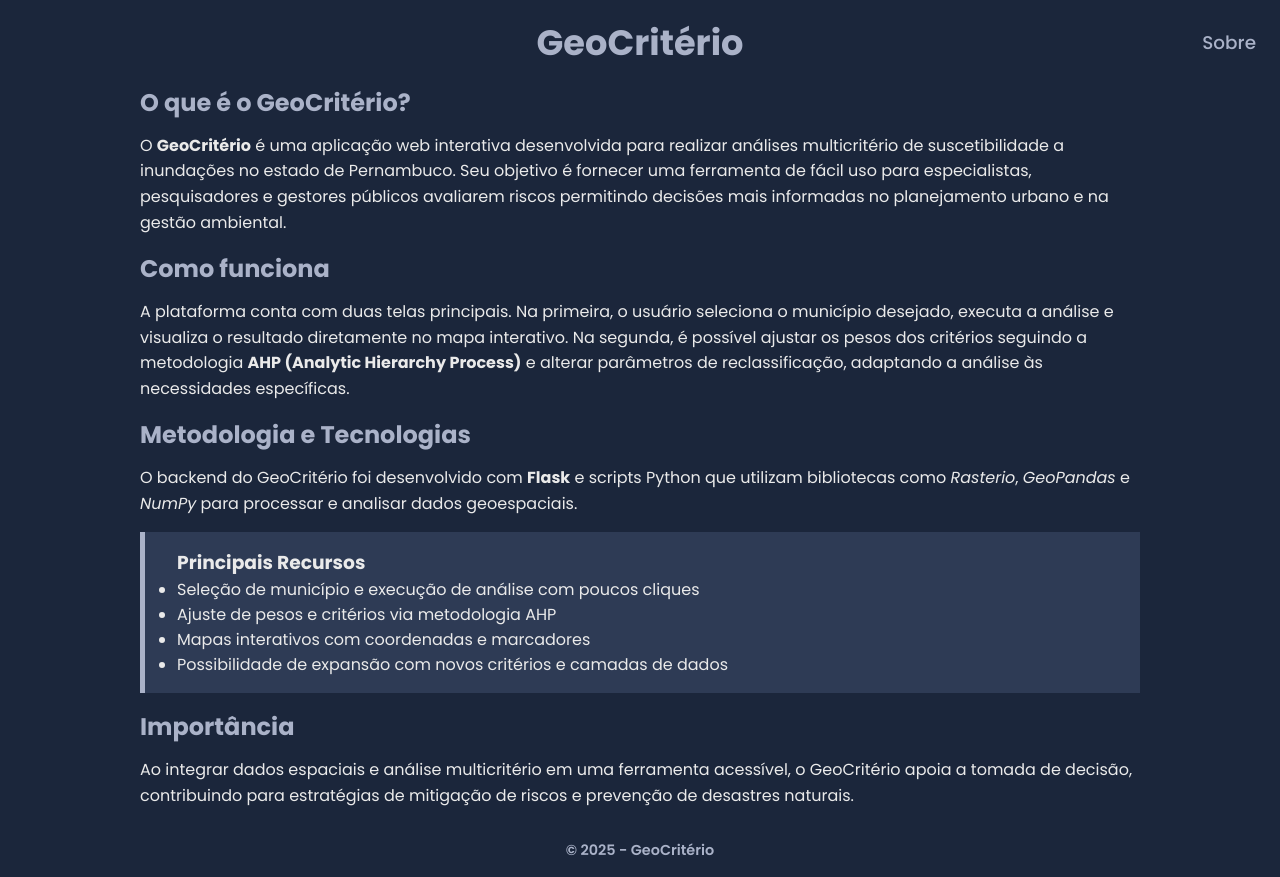
After one commit to ezequielhenrique/webapp-risco-inundacao, a Flask app: page /sobre in a window 1280 px wide. The commit adds this page. Run offline with Flask 3, Linux system fonts and the light colour scheme.

Commit message:
feat: criar página sobre

```diff
--- a/app.py
+++ b/app.py
@@ -74,3 +74,8 @@ def config():
 
     save_config(config)
     return redirect(url_for("index"))
+
+
+@app.route("/sobre", methods=["GET"])
+def sobre():
+    return render_template('sobre.html')
--- a/static/css/style.css
+++ b/static/css/style.css
@@ -25,16 +25,38 @@ body {
     font-family: var(--font);
 }
 
+header {
+    display: flex;
+    align-items: center;
+    justify-content: center;
+    position: relative;
+    margin: 1rem 0;
+    width: 100%;
+}
+
+header > h1 {
+    font-size: 2.2rem;
+    text-align: center;
+    color: var(--text-secondary-color);
+}
+
+header > a {
+    text-decoration: none;
+    color: var(--text-secondary-color);
+    font-size: 1.15rem;
+    margin-right: 1.5rem;
+    font-weight: 500;
+    position: absolute;
+    right: 0;
+}
+
+header > a:hover {
+    color: var(--secondary-hover);
+}
+
 main {
     max-width: 1200px;
     margin: 0 auto;
-}
-
-h1 {
-    font-size: 2.2rem;
-    text-align: center;
-    color: var(--text-secondary-color);
-    margin: 1rem 0;
 }
 
 .input-group {
@@ -267,6 +289,34 @@ h1 {
     max-height: 600px;
 }
 
+.sobre-section {
+    max-width: 1000px;
+    margin: 0 auto;
+    color: var(--text-color);
+}
+
+.sobre-section h2 {
+    color: var(--text-secondary-color);
+    margin-bottom: 0.8rem;
+}
+
+.sobre-section p {
+    line-height: 1.6;
+    margin-bottom: 1rem;
+}
+
+.highlight {
+    background-color: var(--background-secondary-color);
+    padding: 1rem;
+    padding-left: 2rem;
+    border-left: 5px solid var(--text-secondary-color);
+    margin: 1rem 0;
+}
+
+footer {
+    padding: 1rem;
+}
+
 footer p {
     font-size: 0.9rem;
     font-weight: 600;
--- a/templates/base.html
+++ b/templates/base.html
@@ -9,6 +9,7 @@
 <body>
     <header>
         <h1>GeoCritério</h1>
+        <a href="{{ url_for('sobre') }}">Sobre</a>
     </header>
     <main>
         {% block content %}{% endblock %}
--- /dev/null
+++ b/templates/sobre.html
@@ -0,0 +1,36 @@
+{% extends "base.html" %}
+{% block content %}
+
+<section class="sobre-section">
+    <h2>O que é o GeoCritério?</h2>
+    <p>
+        O <strong>GeoCritério</strong> é uma aplicação web interativa desenvolvida para realizar análises multicritério de suscetibilidade a inundações no estado de Pernambuco. Seu objetivo é fornecer uma ferramenta de fácil uso para especialistas, pesquisadores e gestores públicos avaliarem riscos permitindo decisões mais informadas no planejamento urbano e na gestão ambiental.
+    </p>
+
+    <h2>Como funciona</h2>
+    <p>
+        A plataforma conta com duas telas principais. Na primeira, o usuário seleciona o município desejado, executa a análise e visualiza o resultado diretamente no mapa interativo. Na segunda, é possível ajustar os pesos dos critérios seguindo a metodologia <strong>AHP (Analytic Hierarchy Process)</strong> e alterar parâmetros de reclassificação, adaptando a análise às necessidades específicas.
+    </p>
+
+    <h2>Metodologia e Tecnologias</h2>
+    <p>
+        O backend do GeoCritério foi desenvolvido com <strong>Flask</strong> e scripts Python que utilizam bibliotecas como <em>Rasterio</em>, <em>GeoPandas</em> e <em>NumPy</em> para processar e analisar dados geoespaciais.
+    </p>
+
+    <div class="highlight">
+        <h3>Principais Recursos</h3>
+        <ul>
+            <li>Seleção de município e execução de análise com poucos cliques</li>
+            <li>Ajuste de pesos e critérios via metodologia AHP</li>
+            <li>Mapas interativos com coordenadas e marcadores</li>
+            <li>Possibilidade de expansão com novos critérios e camadas de dados</li>
+        </ul>
+    </div>
+
+    <h2>Importância</h2>
+    <p>
+        Ao integrar dados espaciais e análise multicritério em uma ferramenta acessível, o GeoCritério apoia a tomada de decisão, contribuindo para estratégias de mitigação de riscos e prevenção de desastres naturais.
+    </p>
+</section>
+
+{% endblock %}
```
